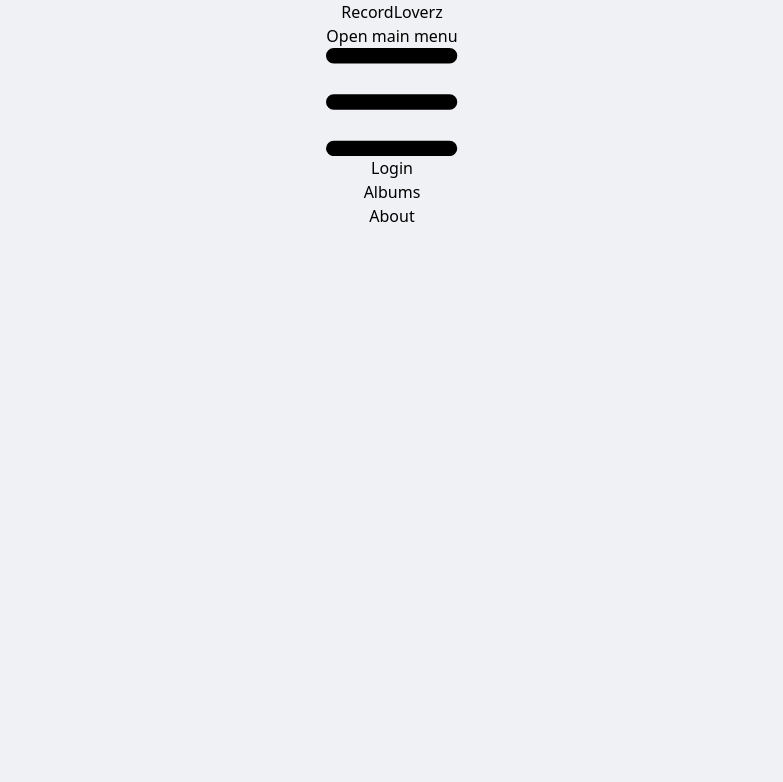
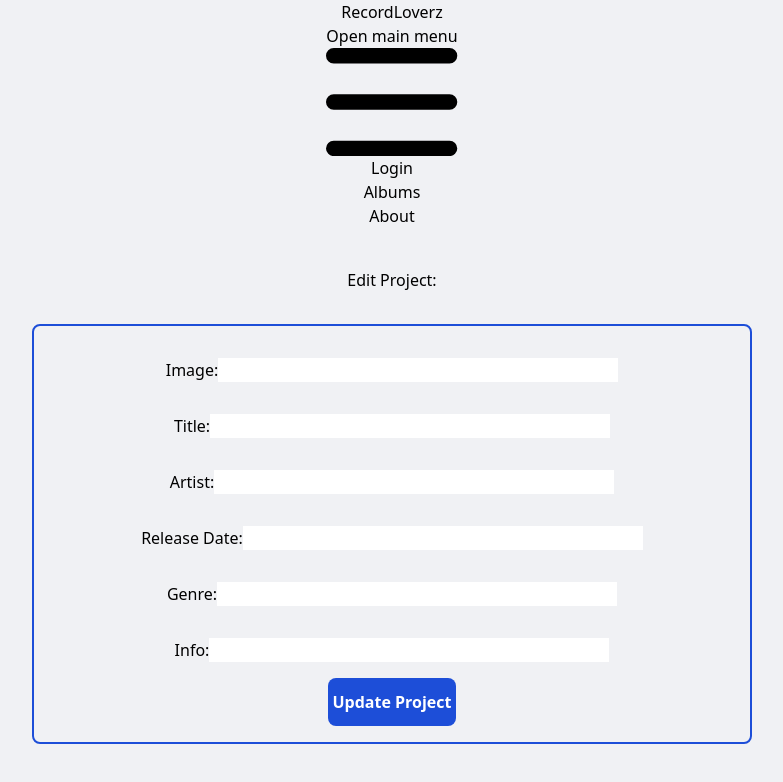
Before and after one commit to Rewind-Recordz/recordloverz, a React (Vite) app: page /albums/edit/1 in a window 1280 px wide. Shown: the top 782 px of the page, without its empty margins (248-1031 px from the left). Built offline with nearby package versions, Linux system fonts and the light colour scheme; no server answers.

Commit message:
Edition page functional  + button redirection working

```diff
--- a/src/App.jsx
+++ b/src/App.jsx
@@ -21,7 +21,7 @@ export default function App() {
             <Route path="/albums" element={<Albums />} />
             <Route path="/add-album" element={<AddAlbumPage />} />
             <Route path="/albums/:albumId" element={<AlbumDetailsPage />} />
-            <Route path="/edit-album" element={<EditAlbumPage />} />
+            <Route path="/albums/edit/:albumId" element={<EditAlbumPage />} />
           </Routes>
         </div>
         {/* <Footer /> */}
--- a/src/assets/pages/AlbumDetailPage.jsx
+++ b/src/assets/pages/AlbumDetailPage.jsx
@@ -5,9 +5,6 @@ import "../stylesheets/albumdetails.css";
 import { API_URL } from "../constants";
 import { useContext } from "react";
 import { AuthContext } from "../components/AuthContext";
-// import { EditAlbum } from "../components/EditAlbum";
-
-//Do we need to create & import a component to add comments or price to the albums?
 
 function AlbumDetailsPage() {
   const { isLoggedIn } = useContext(AuthContext);
@@ -61,7 +58,6 @@ function AlbumDetailsPage() {
             <section className="AlbumInfo">
               <p>{album.info}</p>
             </section>
-
           </div>
 
           <div>
@@ -77,12 +73,15 @@ function AlbumDetailsPage() {
 
       {
         // If logged in, user can delete or edit album
+
         isLoggedIn && (
           <div>
 
+            <Link to={`/albums/edit/${albumId}`}>
             <button className="h-10 px-5 m-2 text-green-100 transition-colors duration-150 bg-green-700 rounded-lg focus:shadow-outline hover:bg-green-800">
               Edit Album
             </button>
+            </Link>
 
             <button
               onClick={() => removeAlbum()}
@@ -90,12 +89,9 @@ function AlbumDetailsPage() {
             >
               Delete Album
             </button>
-
           </div>
         )
       }
-
-
     </div>
   );
 }
--- a/src/assets/pages/EditAlbumPage.jsx
+++ b/src/assets/pages/EditAlbumPage.jsx
@@ -17,8 +17,11 @@ function EditAlbumPage() {
   const navigate = useNavigate();
 
   useEffect(() => {
-    axios.get(`${API_URL}/albums/${albumId}`)
+    axios.get(`${API_URL}/${albumId}`)
       .then((response) => {
+
+        console.log(response.data);
+
         setImage(response.data.image_url);
         setTitle(response.data.title);
         setArtist(response.data.artist);
@@ -28,6 +31,8 @@ function EditAlbumPage() {
       })
       .catch((e) => console.log("Error getting album details from API", e));
   }, [albumId]);
+
+  //****************************************************************************************
 
   const handleSubmit = (e) => {
     e.preventDefault();
@@ -42,7 +47,7 @@ function EditAlbumPage() {
     };
 
     axios
-      .put(`${API_URL}/albums/${albumId}`, newDetails)
+      .put(`${API_URL}/${albumId}`, newDetails)
       .then((response) => {
         console.log(response.data);
         navigate(`/albums/${albumId}`);
```
